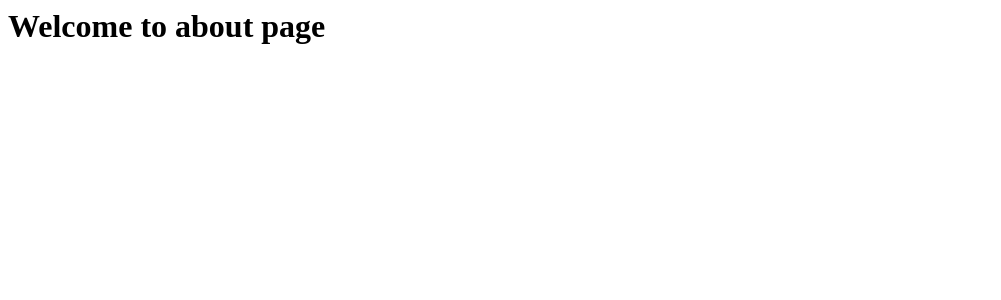
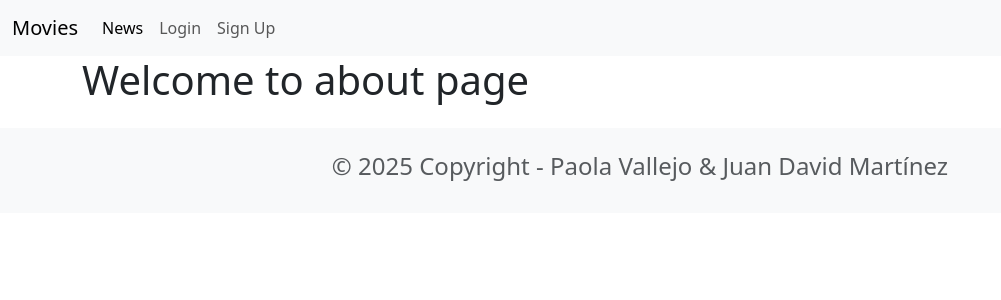
Before and after one commit to Are0206/MovieReviews, a Django app: page /about/ in a window 1280 px wide. Shown: the top 300 px of the page, without its empty margins (0-1001 px from the left). Run offline with Django 5.2, Linux system fonts and the light colour scheme.

Commit message:
navbar y footer

```diff
--- a/movie/templates/about.html
+++ b/movie/templates/about.html
@@ -1 +1,6 @@
-<h1>Welcome to about page</h1>
+
+{% extends 'base.html' %}
+
+{% block content %}
+    <h1>Welcome to about page</h1>
+{% endblock content %}
--- a/moviereviews/settings.py
+++ b/moviereviews/settings.py
@@ -59,7 +59,7 @@ ROOT_URLCONF = 'moviereviews.urls'
 TEMPLATES = [
     {
         'BACKEND': 'django.template.backends.django.DjangoTemplates',
-        'DIRS': [],
+        'DIRS': [os.path.join(BASE_DIR, 'moviereviews/templates')],
         'APP_DIRS': True,
         'OPTIONS': {
             'context_processors': [
--- /dev/null
+++ b/moviereviews/templates/base.html
@@ -0,0 +1,49 @@
+<head>
+
+    <link href="https://cdn.jsdelivr.net/npm/bootstrap@5.3.8/dist/css/bootstrap.min.css" rel="stylesheet"
+        integrity="sha384-sRIl4kxILFvY47J16cr9ZwB07vP4J8+LH7qKQnuqkuIAvNWLzeN8tE5YBujZqJLB" crossorigin="anonymous">
+    <script src="https://cdn.jsdelivr.net/npm/bootstrap@5.3.8/dist/js/bootstrap.bundle.min.js"
+        integrity="sha384-FKyoEForCGlyvwx9Hj09JcYn3nv7wiPVlz7YYwJrWVcXK/BmnVDxM+D2scQbITxI"
+        crossorigin="anonymous"></script>
+
+</head>
+
+
+<nav class="navbar navbar-expand-lg bg-body-tertiary">
+    <div class="container-fluid">
+        <a class="navbar-brand" href="{% url 'home' %}">Movies</a>
+        <button class="navbar-toggler" type="button" data-bs-toggle="collapse" data-bs-target="#navbarSupportedContent"
+            aria-controls...>
+            <span class="navbar-toggler-icon"></span>
+        </button>
+        <div class="collapse navbar-collapse" id="navbarSupportedContent">
+            <ul class="navbar-nav me-auto mb-2 mb-lg-0">
+                <li class="nav-item">
+                    <a class="nav-link active" aria-current="page" href="{% url 'news' %}">News</a>
+                </li>
+                <li class="nav-item">
+                    <a class="nav-link" href="#">Login</a>
+                </li>
+                <li class="nav-item">
+                    <a class="nav-link" href="#">Sign Up</a>
+                </li>
+            </ul>
+        </div>
+    </div>
+</nav>
+
+<div class="container">
+    {% block content %}
+    {% endblock content %}
+
+</div>
+
+<footer class="text-center text-lg-start bg-light text-muted mt-4">
+    <div class="container">
+        <div class="row">
+            <div class="text-center p-4">
+                <h4>© 2025 Copyright - Paola Vallejo & Juan David Martínez</h4>
+            </div>
+        </div>
+    </div>
+</footer>
--- a/moviereviews/urls.py
+++ b/moviereviews/urls.py
@@ -25,6 +25,6 @@ urlpatterns = [
     path('admin/', admin.site.urls),
     path('', movieViews.home, name='home'),
     path('about/', movieViews.about, name='about'),
-    path('news/', include('news.urls')),
+    path('news/', include('news.urls'), name='news'),
 ]
 urlpatterns += static(settings.MEDIA_URL, document_root=settings.MEDIA_ROOT)
```
Also changed, not shown: movie/templates/home.html (+3 -14 lines), news/templates/news.html (+4 -4 lines).
